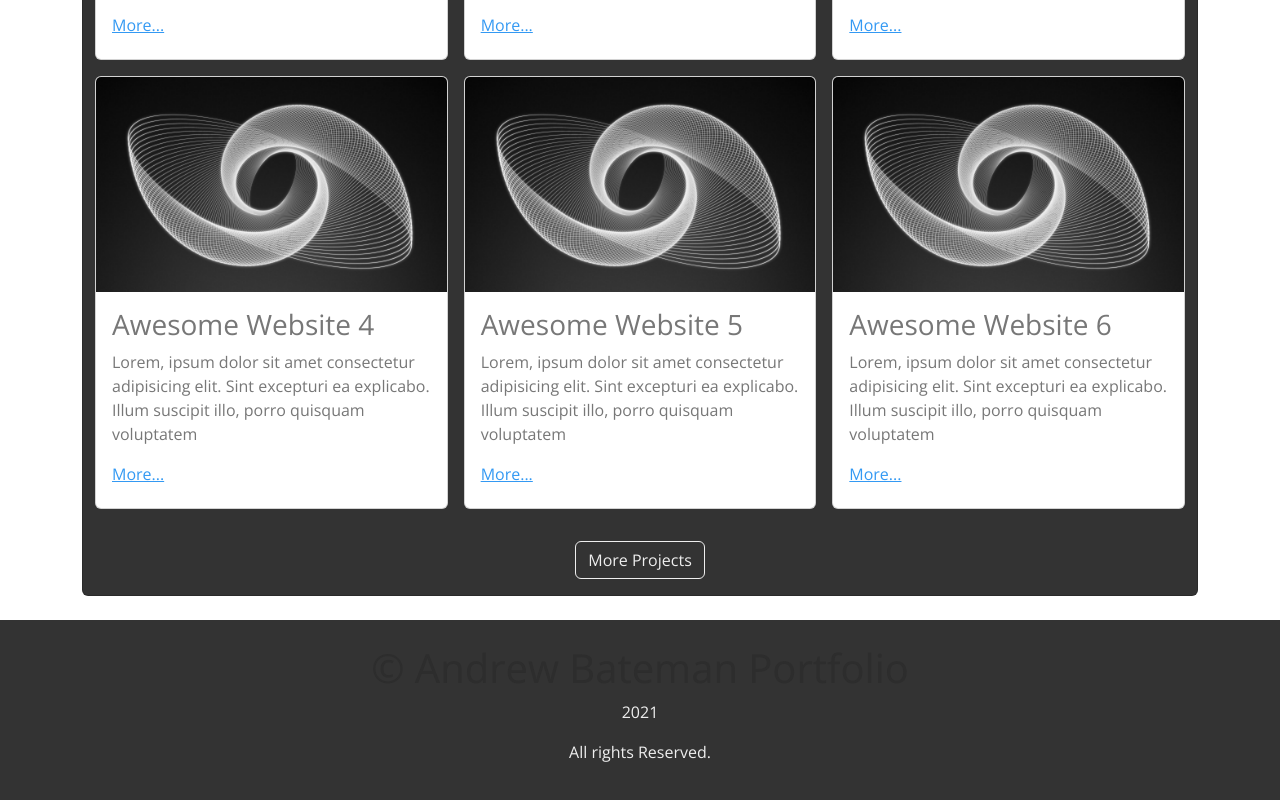
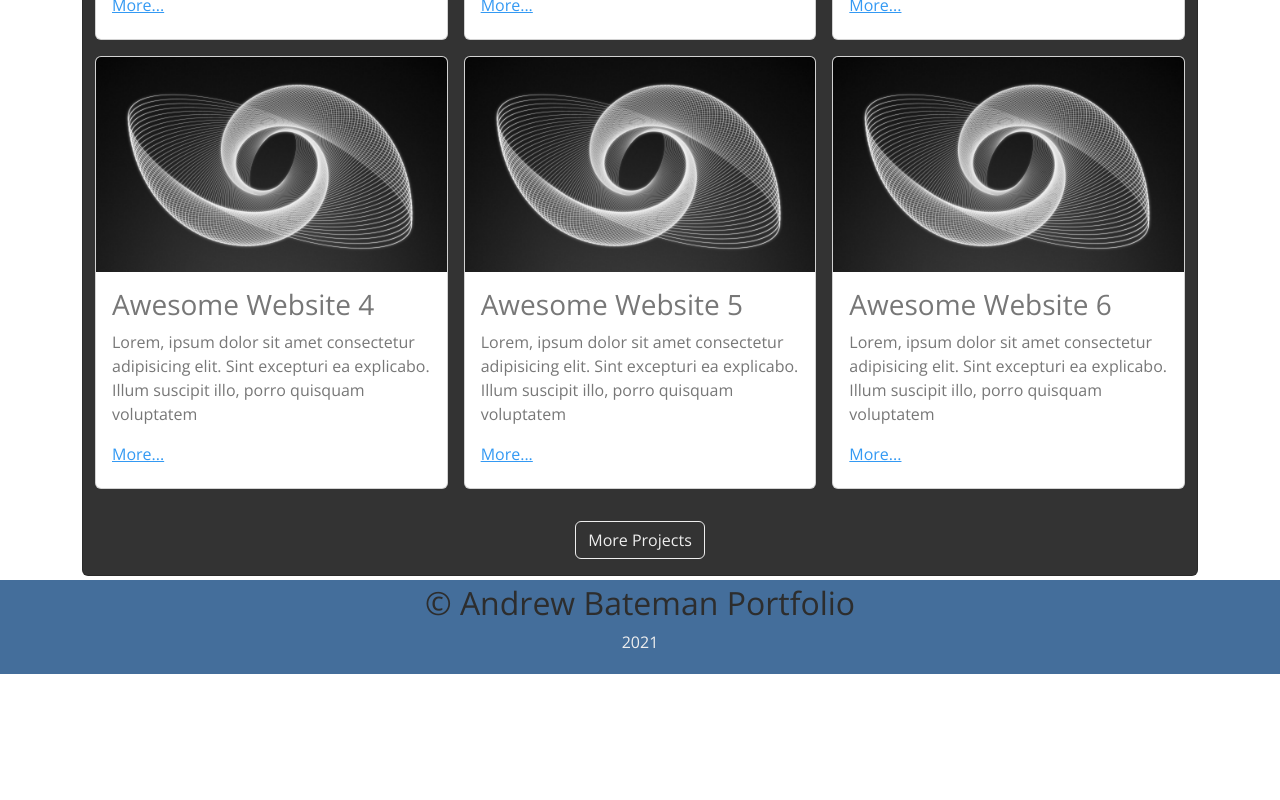
Before and after one commit to AndrewJBateman/next-bootstrap-portfolio, a Next.js app: page / in a window 1280 px wide. Shown: the part 1509-2309 px from the top of the page. After the commit the page ends 2183 px from the top, so only its background shows below. Built offline with nearby package versions, Linux system fonts and the light colour scheme; a small style sheet from the web is missing.

Commit message:
refactor: duplicate import removed

```diff
--- a/components/Layout.js
+++ b/components/Layout.js
@@ -1,25 +1,22 @@
 import { useEffect } from "react";
 import { useRouter } from "next/router";
-import Navbar from "./Navbar";
 import PropTypes from "prop-types";
 import NProgress from "nprogress";
-import nProgress from "nprogress";
 import classNames from "classnames";
+
+import Navbar from "./Navbar";
 
 const Layout = ({ children, title, footer = true, dark = false }) => {
 	const router = useRouter();
 
 	useEffect(() => {
     const handleRouteChange = (url) => {
-      console.log(url);
       NProgress.start();
-    };
+    }
 
 		router.events.on("routeChangeStart", handleRouteChange);
-
 		router.events.on("routeChangeComplete", () => NProgress.done());
-
-    router.events.on("routeChangeError", () => nProgress.done());
+		router.events.on("routeChangeError", () => NProgress.done());
 
 		return () => {
 			router.events.off("routeChangeStart", handleRouteChange);
@@ -29,12 +26,12 @@ const Layout = ({ children, title, footer = true, dark = false }) => {
 	return (
 		<div className={classNames({ "bg-dark": dark, "bg-light": !dark })}>
 			<Navbar />
-      <main className="container py-4">
+			<main className="container py-1">
 				{/* Title */}
 				{title && (
-          <h1 className={classNames("text-center", { "text-light": dark })}>
+					<h2 className={classNames("text-center", { "text-light": dark })}>
 						{title}
-          </h1>
+					</h2>
 				)}
 
 				{/* Content */}
@@ -42,11 +39,10 @@ const Layout = ({ children, title, footer = true, dark = false }) => {
 			</main>
 
 			{footer && (
-        <footer className="text-center bg-dark text-light">
-          <div className="container p-4">
-            <h1>&copy; Andrew Bateman Portfolio</h1>
+				<footer className="text-center text-light bg-primary">
+					<div className="container p-1">
+						<h2>&copy; Andrew Bateman Portfolio</h2>
 						<p>{new Date().getFullYear()}</p>
-            <p>All rights Reserved.</p>
 					</div>
 				</footer>
 			)}
```
Lines whose indentation alone changed are shown as unchanged.
